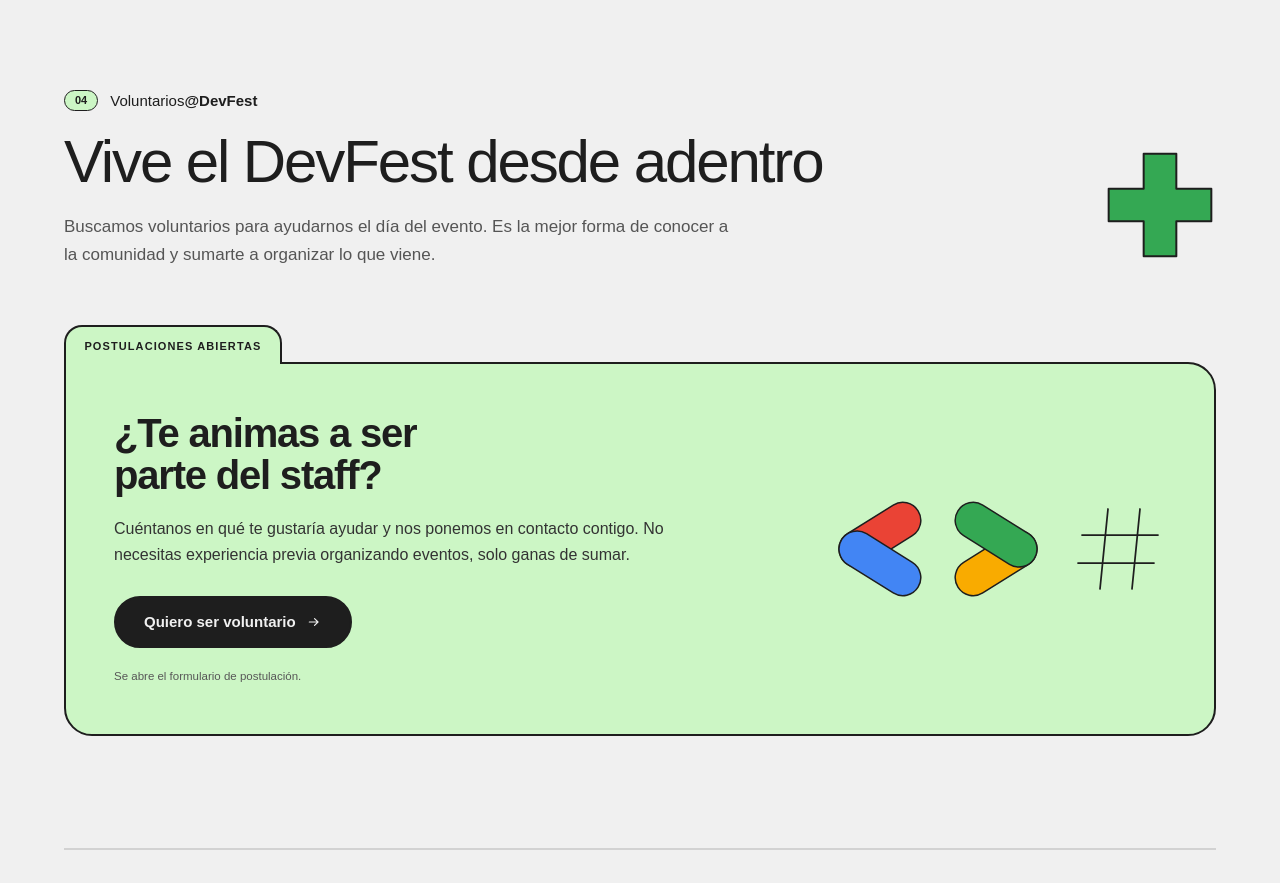
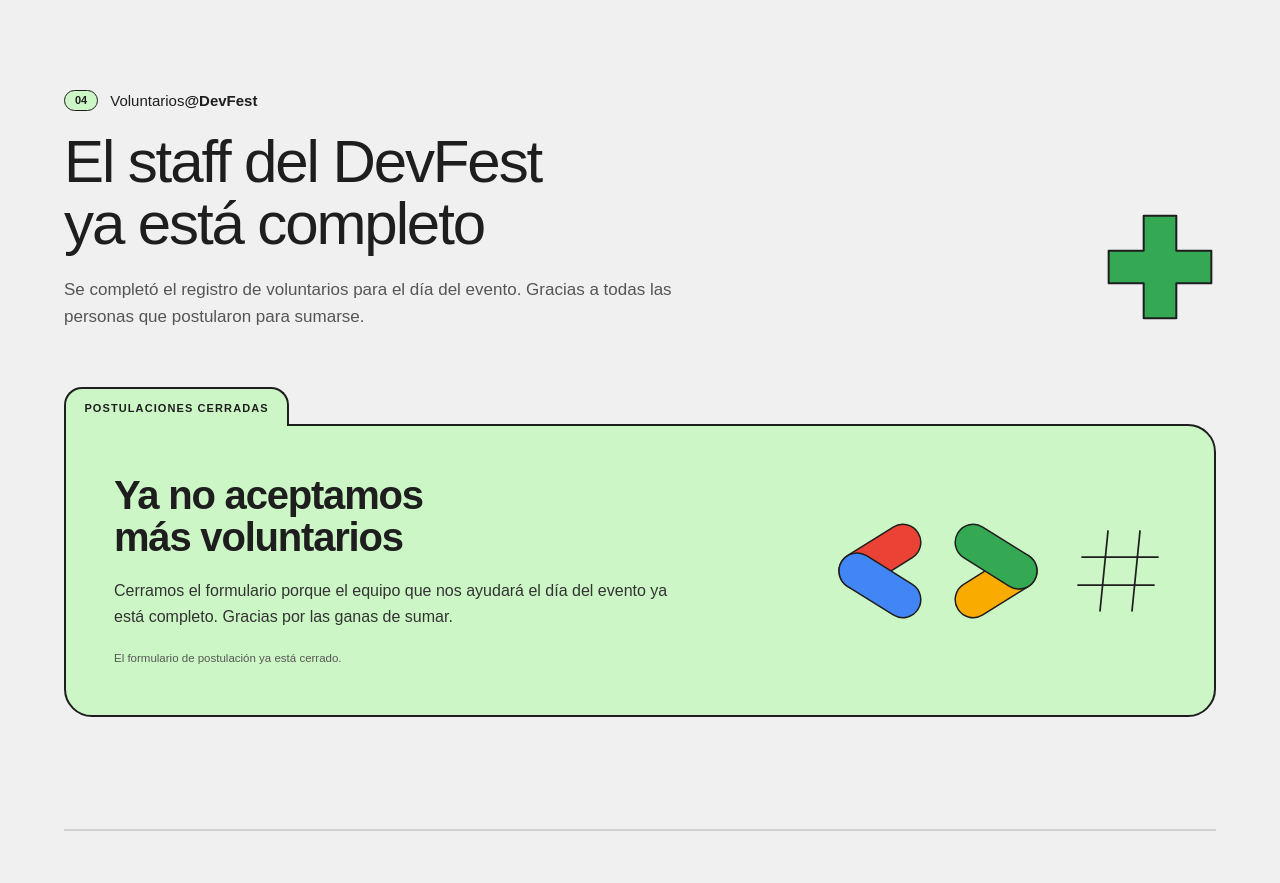
Before and after one commit to GDG-Tacna/web-gdg-tacna-2026, a Next.js app: page / in a window 1280 px wide. Shown: the part 4940-5823 px from the top of the page. Built offline with nearby package versions, Linux system fonts and the light colour scheme; a web font is replaced by a local one.

Commit message:
feat: update volunteers section to reflect closed applications and adjust related messaging

```diff
--- a/src/components/Volunteers.tsx
+++ b/src/components/Volunteers.tsx
@@ -2,8 +2,6 @@
 import { SectionHeading } from "./SectionHeading";
 import { TabCard } from "./TabCard";
 import { GdgMark, Hash } from "./glyphs";
-import { ArrowIcon } from "./icons";
-import { site } from "@/lib/site";
 
 export function Volunteers() {
   return (
@@ -12,40 +10,30 @@
         <SectionHeading
           index="04"
           eyebrow="Voluntarios"
-          title="Vive el DevFest desde adentro"
-          description="Buscamos voluntarios para ayudarnos el día del evento. Es la mejor forma de conocer a la comunidad y sumarte a organizar lo que viene."
+          title="El staff del DevFest ya está completo"
+          description="Se completó el registro de voluntarios para el día del evento. Gracias a todas las personas que postularon para sumarse."
         />
 
         {/* Un sticker de rol de la guía ("I am a…") a tamaño de sección. */}
         <Reveal delay={140} className="mt-14">
           <TabCard
-            tab="Postulaciones abiertas"
+            tab="Postulaciones cerradas"
             fill="on-color bg-p-green"
             bodyClassName="grid items-center gap-10 p-7 sm:p-10 lg:grid-cols-[1fr_auto] lg:p-12"
           >
+            {/* Registro cerrado: sin botón, no hay adónde postular. */}
             <div className="flex flex-col items-start gap-5">
               <h3 className="max-w-xl text-3xl leading-[1.05] font-bold tracking-[-0.03em] text-balance text-heading sm:text-[2.5rem]">
-                ¿Te animas a ser parte del staff?
+                Ya no aceptamos más voluntarios
               </h3>
 
               <p className="max-w-xl text-[15px] leading-relaxed text-pretty text-body sm:text-base">
-                Cuéntanos en qué te gustaría ayudar y nos ponemos en contacto
-                contigo. No necesitas experiencia previa organizando eventos,
-                solo ganas de sumar.
+                Cerramos el formulario porque el equipo que nos ayudará el día
+                del evento ya está completo. Gracias por las ganas de sumar.
               </p>
 
-              <a
-                href={site.volunteerUrl}
-                target="_blank"
-                rel="noopener noreferrer"
-                className="btn group mt-2 px-7 py-4"
-              >
-                Quiero ser voluntario
-                <ArrowIcon className="transition-transform group-hover:translate-x-1" />
-              </a>
-
               <p className="font-mono text-[11.5px] text-faint">
-                Se abre el formulario de postulación.
+                El formulario de postulación ya está cerrado.
               </p>
             </div>
 
--- a/src/data/mascota.ts
+++ b/src/data/mascota.ts
@@ -102,10 +102,6 @@
 
   datos.push(
     {
-      texto: "Buscamos voluntarios para el día del evento. No necesitas experiencia previa.",
-      enlace: { label: "Quiero ser voluntario", href: site.volunteerUrl },
-    },
-    {
       texto: "¿Tu empresa quiere patrocinar el DevFest? Escríbenos.",
       enlace: { label: "Abrir WhatsApp", href: site.whatsappSponsors },
     },
--- a/src/data/tickets.ts
+++ b/src/data/tickets.ts
@@ -50,7 +50,7 @@
       "Un extra sobre la entrada general para quienes quieran llevarse un recuerdo del evento.",
     price: "S/ 49",
     compareAt: "S/ 59",
-    priceNote: "Precio de preventa hasta el 30 de setiembre",
+    priceNote: "Precio de preventa hasta el 15 de octubre",
     highlight: "Preventa",
     featured: true,
     includesTitle: "Qué incluye:",
--- a/src/lib/site.ts
+++ b/src/lib/site.ts
@@ -27,8 +27,6 @@
 
   /** Registro de asistentes. */
   registerUrl: "https://luma.com/obkfa9kb",
-  /** Postulación para voluntarios del evento. */
-  volunteerUrl: "https://forms.gle/axZJUhvVZXLK9T1JA",
   /** Consultas sobre la experiencia premium. */
   whatsappTickets: whatsapp(
     "51952719643",
```
Also changed, not shown: 1 other file (tests, documents, lock files or other folders).
